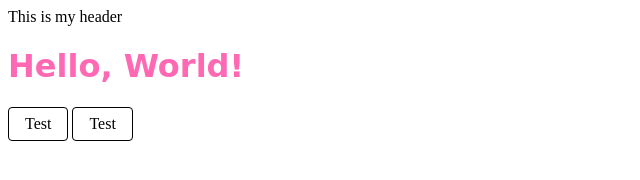
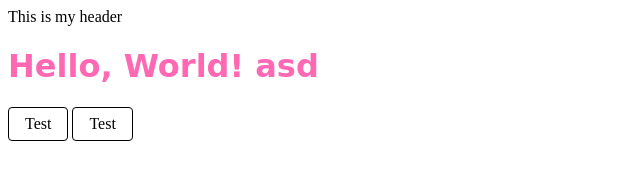
Before and after one commit to nanatsusaia/iris-sunshine-oase, a website built with Parcel: page src/index.html in a window 1280 px wide. Shown: the whole page, without its empty margins (0-640 px from the left). Built offline with nearby package versions, Linux system fonts and the light colour scheme.

Commit message:
Test netifly

```diff
--- a/src/index.html
+++ b/src/index.html
@@ -10,7 +10,7 @@
 
 <body>
   <include src="header.html"></include>
-  <h1 tabindex="1">Hello, World!</h1>
+  <h1 tabindex="1">Hello, World! asd</h1>
   <div class="button" tabindex="1">Test</div>
   <div class="button" tabindex="1">Test</div>
 </body>
```
